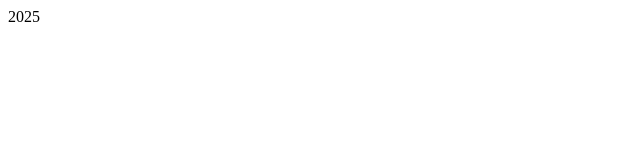
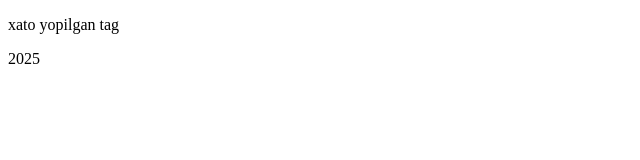
Before and after one commit to AsilbekJr/githhublearn, a plain HTML site: page index.html in a window 1280 px wide. Shown: the whole page, without its empty margins (0-640 px from the left). Drawn offline with Linux system fonts and the light colour scheme.

Commit message:
add error p tage

```diff
--- a/index.html
+++ b/index.html
@@ -10,6 +10,8 @@
     <header>
       <div class="navbar"></div>
     </header>
+
+    <p>xato yopilgan tag<a>
     <footer>2025</footer>
   </body>
 </html>
```
